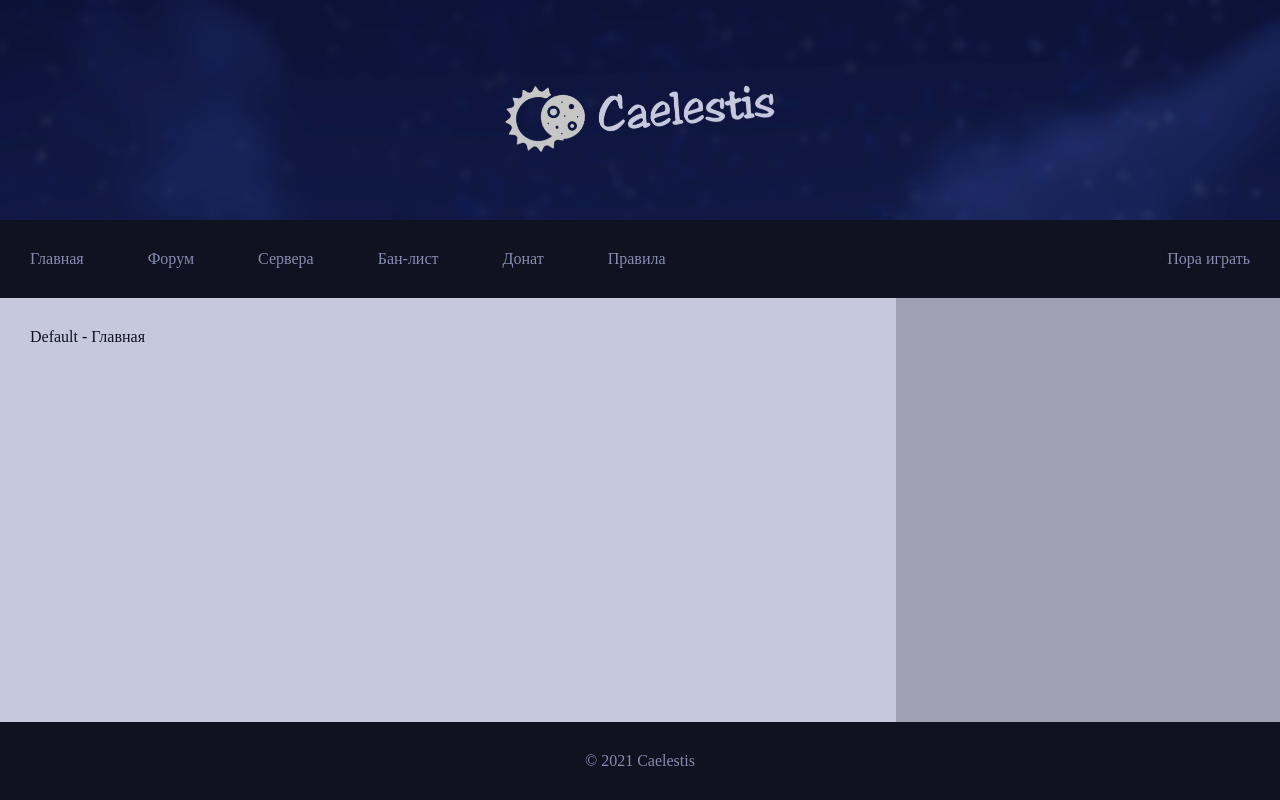
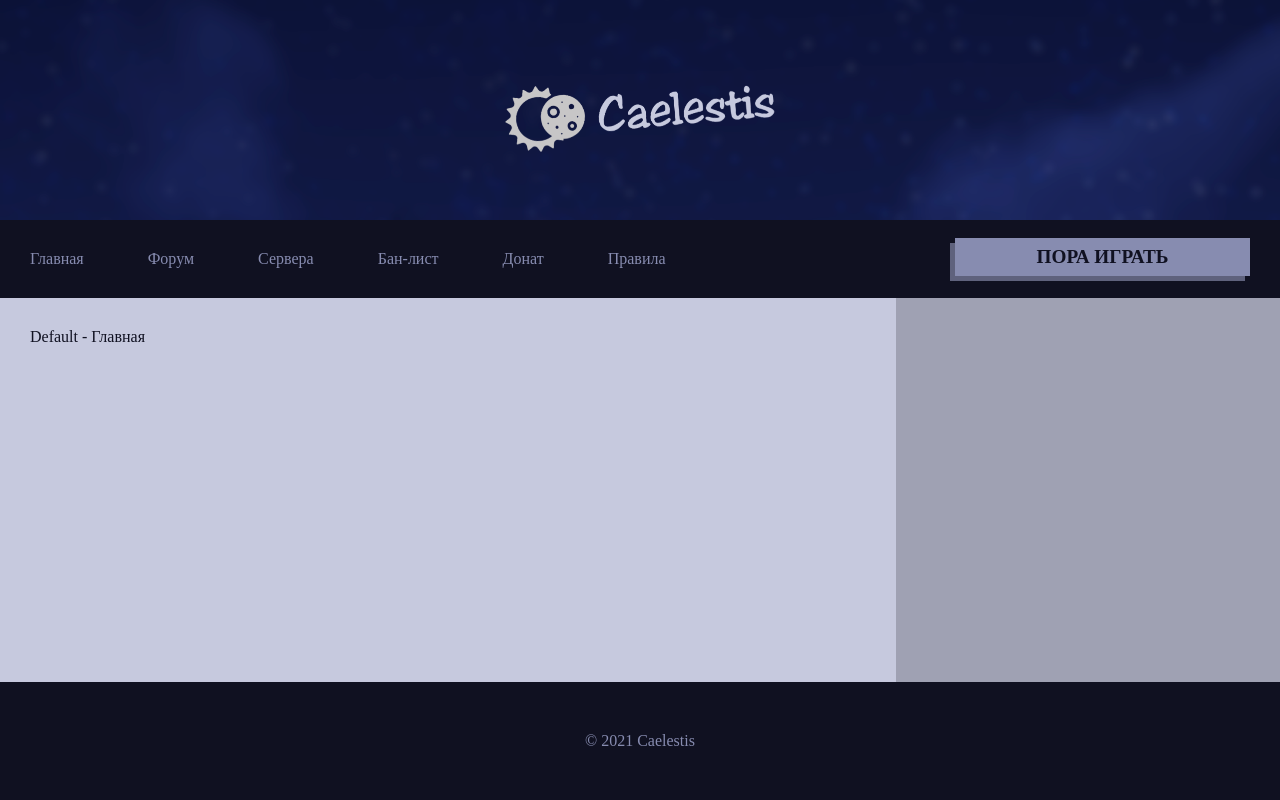
Before and after one commit to Fertnam/ru.caelestis.frontend, a Vue app: page / in a window 1280 px wide. Built offline with nearby package versions, Linux system fonts and the light colour scheme.

Commit message:
WIP: Изменены некоторые переменные, работа над навигационной панелью

```diff
--- a/src/assets/scss/utils/_variables.scss
+++ b/src/assets/scss/utils/_variables.scss
@@ -1,10 +1,10 @@
 /* Цвета */
-$blue: #878CB0;
+$blue: #878cb0;
 
-$light-blue-v1: #9FA1B3;
+$light-blue-v1: #9fa1b3;
 $light-blue-v2: #C6C9DE;
 
-$dark-blue-v1: #5F627D;
+$dark-blue-v1: #5f627d;
 $dark-blue-v2: #101121;
 $dark-blue-v3: #0C0D1A;
 
@@ -17,8 +17,5 @@ $dark-red: #c22727;
 /* Длительность для анимаций */
 $transition-duration: 500ms;
 
-/* Размер padding для главных областей (они помечены grid-area) дефолтного layout */
-$default-layout-areas-padding: 30px;
-
-/* Размер box-shadow для блока caption */
-$caption-box-shadow-size: 6px;
+/* Базовый размер padding для разделов дефолтного layout (они помечены через grid-area) */
+$base-padding-of-area-for-default-layout: 30px;
--- a/src/components/default/layout/Aside.vue
+++ b/src/components/default/layout/Aside.vue
@@ -6,6 +6,6 @@
 .aside {
   @include light-theme($light-blue-v1);
 
-  padding: $default-layout-areas-padding;
+  padding: $base-padding-of-area-for-default-layout;
 }
 </style>
--- a/src/components/default/layout/Footer.vue
+++ b/src/components/default/layout/Footer.vue
@@ -8,7 +8,7 @@
 .footer {
   @include dark-theme;
 
-  padding: $default-layout-areas-padding;
+  padding: 50px $base-padding-of-area-for-default-layout;
 
   &__copyright {
     text-align: center;
--- a/src/components/default/layout/Header.vue
+++ b/src/components/default/layout/Header.vue
@@ -40,7 +40,7 @@
 
 @keyframes pulse {
   from {
-    transform: scale(1) rotate(0deg);
+    transform: scale(1) rotate(0);
   }
   50% {
     transform: scale(1.1) rotate(-5deg);
--- a/src/components/default/layout/Main.vue
+++ b/src/components/default/layout/Main.vue
@@ -8,6 +8,6 @@
 .main {
   @include light-theme($light-blue-v2);
 
-  padding: $default-layout-areas-padding;
+  padding: $base-padding-of-area-for-default-layout;
 }
 </style>
--- a/src/components/default/layout/Navigation.vue
+++ b/src/components/default/layout/Navigation.vue
@@ -1,22 +1,27 @@
 <template>
   <nav :class="$style['navigation']">
     <ul :class="$style['menu']">
-      <li :class="$style['menu-item']">
-        <router-link class="menu__link" :to="{ name: 'default.index' }" exact>
+      <li :class="$style['menu__item']">
+        <router-link
+          :class="$style['menu__link']"
+          :to="{ name: 'default.index' }"
+          exact
+        >
           Главная
         </router-link>
       </li>
 
-      <li :class="$style['menu-item']">
-        <a class="menu__link" href="/forum">Форум</a>
+      <li :class="$style['menu__item']">
+        <a :class="$style['menu__link']" href="/forum">Форум</a>
       </li>
 
-      <li :class="$style['menu-item']">
-        <div class="menu__link">Сервера</div>
-        <ul :class="$style['submenu']">
-          <li class="menu__submenu-item">
+      <li :class="$style['menu__item']">
+        <div :class="$style['menu__link']">Сервера</div>
+
+        <ul :class="$style['menu__submenu']">
+          <li :class="$style['menu__submenu-item']">
             <router-link
-              class="menu__submenu-link"
+              :class="$style['menu__submenu-link']"
               :to="{ name: 'default.index' }"
             >
               Decor 1.12.2
@@ -25,27 +30,36 @@
         </ul>
       </li>
 
-      <li :class="$style['menu-item']">
-        <router-link class="menu__link" :to="{ name: 'default.banlist' }">
+      <li :class="$style['menu__item']">
+        <router-link
+          :class="$style['menu__link']"
+          :to="{ name: 'default.banlist' }"
+        >
           Бан-лист
         </router-link>
       </li>
 
-      <li :class="$style['menu-item']">
-        <router-link class="menu__link" :to="{ name: 'default.donate' }">
+      <li :class="$style['menu__item']">
+        <router-link
+          :class="$style['menu__link']"
+          :to="{ name: 'default.donate' }"
+        >
           Донат
         </router-link>
       </li>
 
-      <li :class="$style['menu-item']">
-        <router-link class="menu__link" :to="{ name: 'default.rules' }">
+      <li :class="$style['menu__item']">
+        <router-link
+          :class="$style['menu__link']"
+          :to="{ name: 'default.rules' }"
+        >
           Правила
         </router-link>
       </li>
     </ul>
 
     <router-link
-      class="navigation__start-link"
+      :class="$style['navigation__start-link']"
       :to="{ name: 'default.registration' }"
       exact
     >
@@ -62,26 +76,47 @@
   justify-content: space-between;
   align-items: center;
 
-  padding: $default-layout-areas-padding;
+  padding: 0 $base-padding-of-area-for-default-layout;
 
-  & > .menu {
+  &__start-link {
+    $shadow-size: 5px;
+
+    @include light-theme-with-box-shadow($shadow-size, $dark-blue-v1);
+
+    width: 300px - $shadow-size;
+
+    margin-top: -$shadow-size;
+    padding: 8px 30px;
+
+    font-weight: bold;
+    font-size: 1.2em;
+
+    text-align: center;
+    text-transform: uppercase;
+  }
+}
+
+.menu {
   display: flex;
 
   margin: 0;
   padding: 0;
 
-    & > .menu-item {
+  &__item {
     position: relative;
     display: flex;
 
     &:not(:last-child) {
       margin-right: 4em;
     }
+  }
 
-      & > .submenu {
+  &__link {
+    padding: 30px 0;
+  }
+
+  &__submenu {
     display: none;
   }
 }
-  }
-}
 </style>
```
Lines whose indentation alone changed are shown as unchanged.
